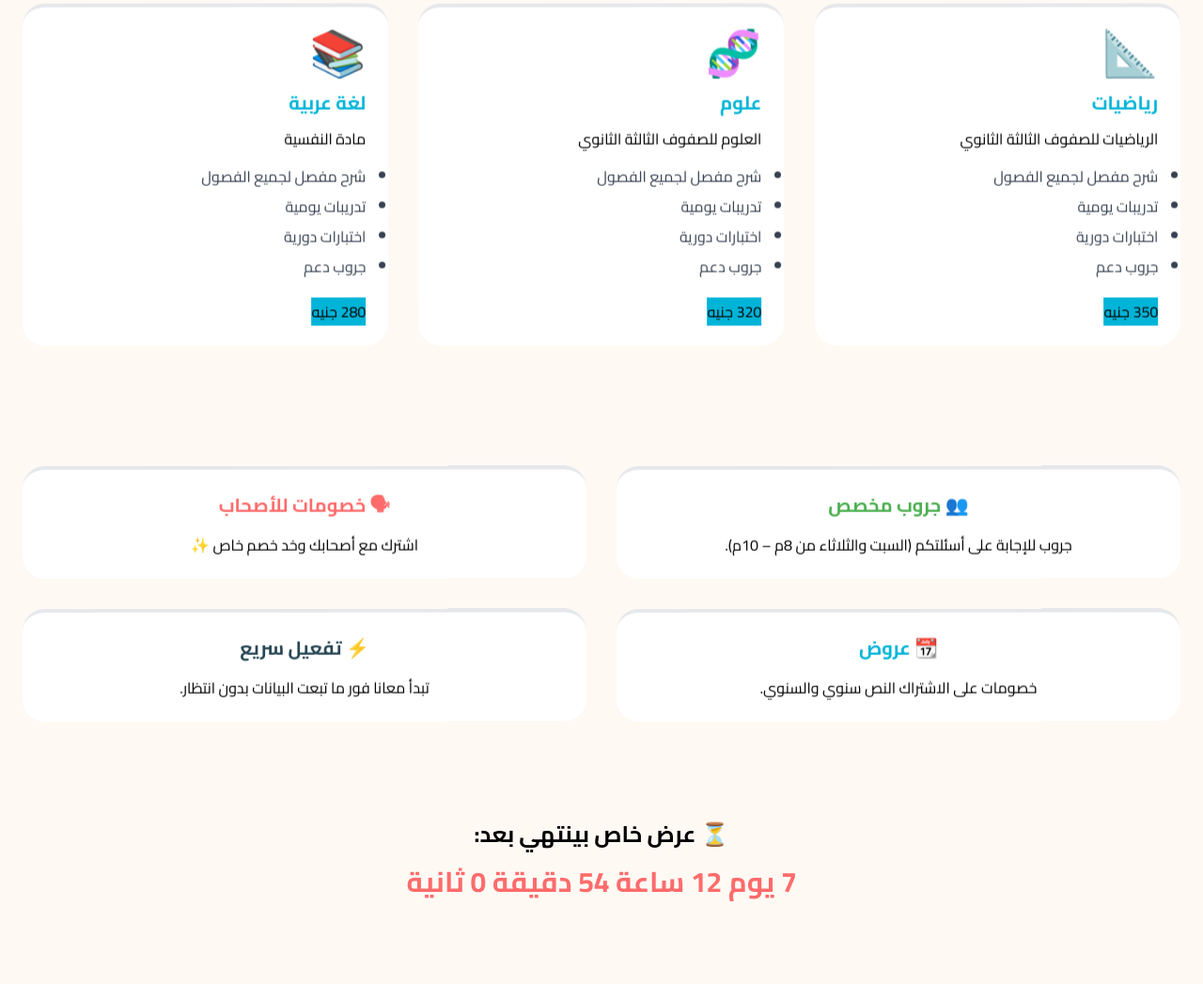
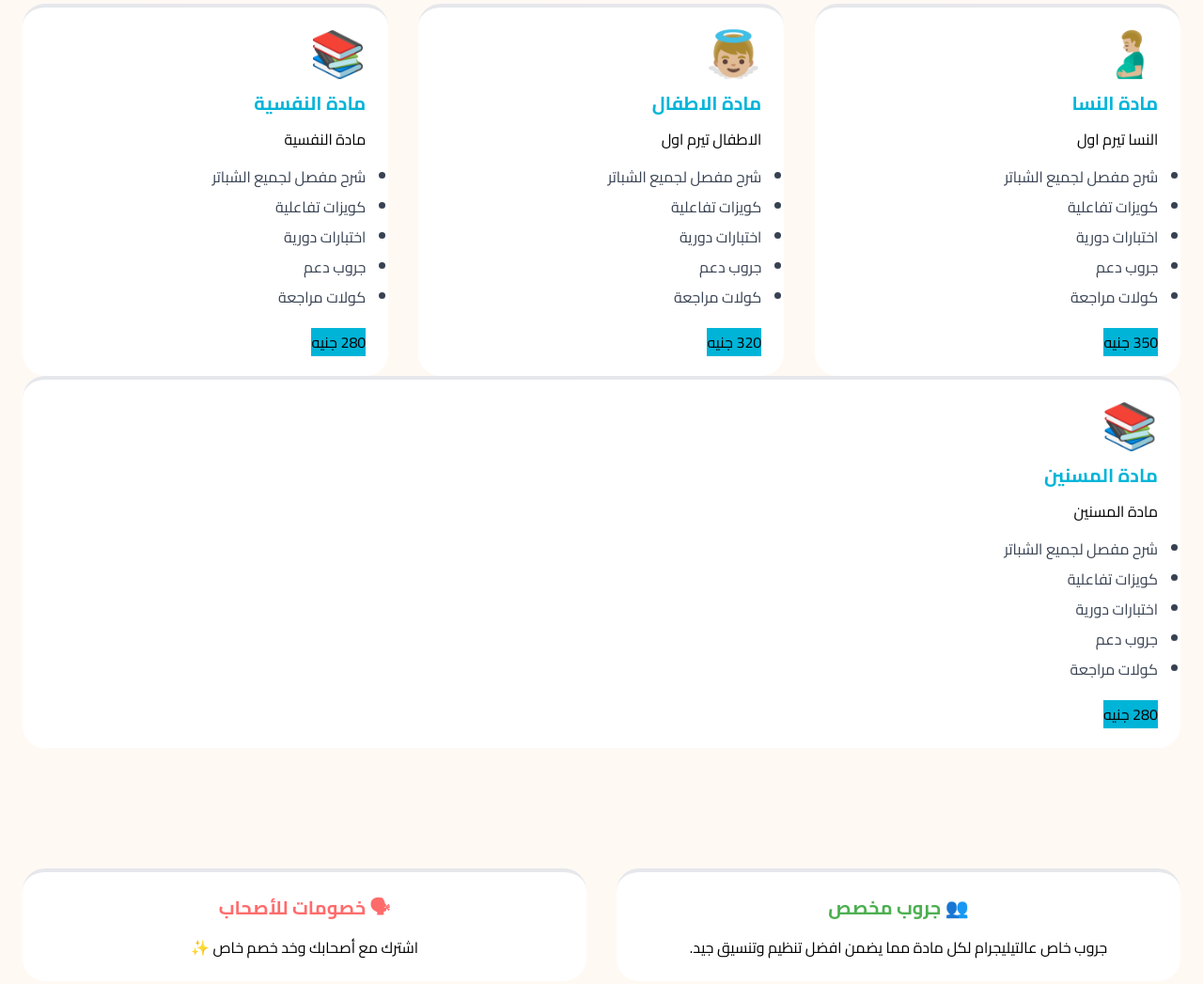
Before and after one commit to TamreDkoClass/TamreDko_class.github.io, a plain HTML site: page payment.html in a window 1280 px wide. Shown: the part 916-1963 px from the top of the page at 94% size. Drawn offline with nearby package versions, Linux system fonts and the light colour scheme.

Commit message:
Update payment.html

```diff
--- a/payment.html
+++ b/payment.html
@@ -106,28 +106,30 @@
   <div class="grid md:grid-cols-3 gap-8">
     <!-- باقة مادة النسا -->
     <div class="card" data-aos="fade-right">
-      <div class="text-5xl mb-4 text-[var(--accent-green)]">📐</div>
-      <h3 class="text-xl font-bold mb-3 text-[var(--primary-blue)]">رياضيات</h3>
-      <p class="mb-4">الرياضيات للصفوف الثالثة الثانوي</p>
+      <div class="text-5xl mb-4 text-[var(--accent-green)]">🫃🏼</div>
+      <h3 class="text-xl font-bold mb-3 text-[var(--primary-blue)]">مادة النسا</h3>
+      <p class="mb-4">النسا تيرم اول</p>
       <ul class="list-disc pl-5 mb-6 space-y-2 text-gray-700">
-        <li>شرح مفصل لجميع الفصول</li>
-        <li>تدريبات يومية</li>
+        <li>شرح مفصل لجميع الشباتر</li>
+        <li>كويزات تفاعلية</li>
         <li>اختبارات دورية</li>
         <li>جروب دعم</li>
+        <li>كولات مراجعة</li>
       </ul>
       <span class="btn bg-[var(--primary-blue)] hover:bg-[#0099cc]">350 جنيه</span>
     </div>
 
     <!-- باقة مادة الاطفال -->
     <div class="card" data-aos="fade-up">
-      <div class="text-5xl mb-4 text-[var(--secondary-red)]">🧬</div>
-      <h3 class="text-xl font-bold mb-3 text-[var(--primary-blue)]">علوم</h3>
-      <p class="mb-4">العلوم للصفوف الثالثة الثانوي</p>
+      <div class="text-5xl mb-4 text-[var(--secondary-red)]">👼🏼</div>
+      <h3 class="text-xl font-bold mb-3 text-[var(--primary-blue)]">مادة الاطفال</h3>
+      <p class="mb-4">الاطفال تيرم اول</p>
       <ul class="list-disc pl-5 mb-6 space-y-2 text-gray-700">
-        <li>شرح مفصل لجميع الفصول</li>
-        <li>تدريبات يومية</li>
+        <li>شرح مفصل لجميع الشباتر</li>
+        <li>كويزات تفاعلية</li>
         <li>اختبارات دورية</li>
         <li>جروب دعم</li>
+        <li>كولات مراجعة</li>
       </ul>
       <span class="btn bg-[var(--primary-blue)] hover:bg-[#0099cc]">320 جنيه</span>
     </div>
@@ -135,13 +137,30 @@
     <!-- باقة مادة النفسية -->
     <div class="card" data-aos="fade-left">
       <div class="text-5xl mb-4 text-[var(--accent-green)]">📚</div>
-      <h3 class="text-xl font-bold mb-3 text-[var(--primary-blue)]">لغة عربية</h3>
+      <h3 class="text-xl font-bold mb-3 text-[var(--primary-blue)]">مادة النفسية</h3>
       <p class="mb-4">مادة النفسية</p>
       <ul class="list-disc pl-5 mb-6 space-y-2 text-gray-700">
-        <li>شرح مفصل لجميع الفصول</li>
-        <li>تدريبات يومية</li>
+        <li>شرح مفصل لجميع الشباتر</li>
+        <li>كويزات تفاعلية</li>
         <li>اختبارات دورية</li>
         <li>جروب دعم</li>
+        <li>كولات مراجعة</li>
+      </ul>
+      <span class="btn bg-[var(--primary-blue)] hover:bg-[#0099cc]">280 جنيه</span>
+    </div>
+  </div>
+
+      <!-- باقة مادة المسنين -->
+    <div class="card" data-aos="fade-left">
+      <div class="text-5xl mb-4 text-[var(--accent-green)]">📚</div>
+      <h3 class="text-xl font-bold mb-3 text-[var(--primary-blue)]">مادة المسنين</h3>
+      <p class="mb-4">مادة المسنين</p>
+      <ul class="list-disc pl-5 mb-6 space-y-2 text-gray-700">
+        <li>شرح مفصل لجميع الشباتر</li>
+        <li>كويزات تفاعلية</li>
+        <li>اختبارات دورية</li>
+        <li>جروب دعم</li>
+        <li>كولات مراجعة</li>
       </ul>
       <span class="btn bg-[var(--primary-blue)] hover:bg-[#0099cc]">280 جنيه</span>
     </div>
@@ -151,7 +170,7 @@
 <section class="container mx-auto py-16 px-6 grid md:grid-cols-2 gap-8">
   <div class="card text-center" data-aos="fade-right">
     <h3 class="text-xl font-bold mb-4 text-[var(--accent-green)]">👥 جروب مخصص</h3>
-    <p>جروب للإجابة على أسئلتكم (السبت والثلاثاء من 8م – 10م).</p>
+    <p>جروب خاص عالتيليجرام لكل مادة مما يضمن افضل تنظيم وتنسيق جيد.</p>
   </div>
   <div class="card text-center" data-aos="fade-left">
     <h3 class="text-xl font-bold mb-4 text-[var(--secondary-red)]">🗣 خصومات للأصحاب</h3>
@@ -159,7 +178,7 @@
   </div>
   <div class="card text-center" data-aos="fade-right">
     <h3 class="text-xl font-bold mb-4 text-[var(--primary-blue)]">📆 عروض</h3>
-    <p>خصومات على الاشتراك النص سنوي والسنوي.</p>
+    <p>اسال الليدر في دفعتك علي كود الخصم المميز.</p>
   </div>
   <div class="card text-center" data-aos="fade-left">
     <h3 class="text-xl font-bold mb-4 text-[#264653]">⚡ تفعيل سريع</h3>
```
